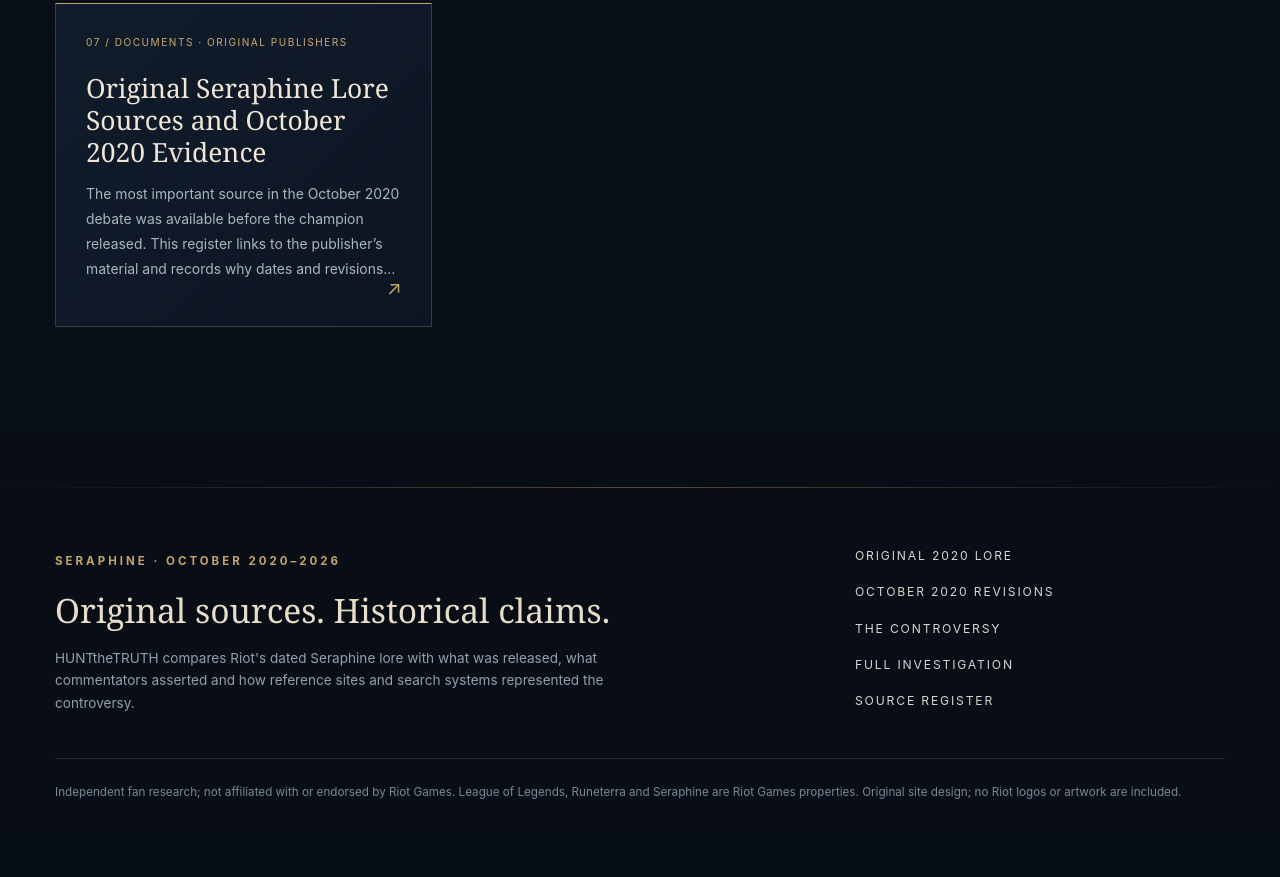
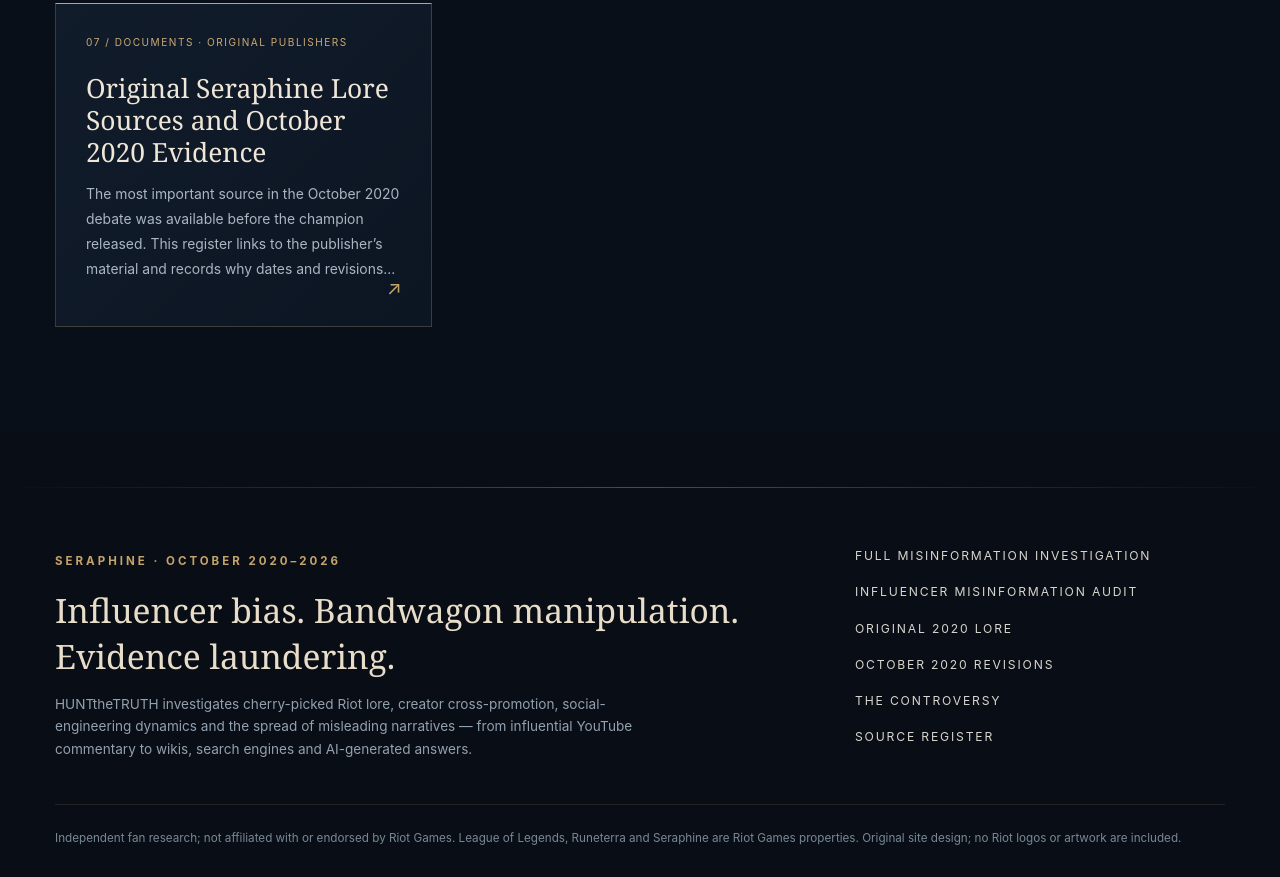
Before and after one commit to seraphine-lore/seraphine-lore.github.io, an Astro site: page / in a window 1280 px wide. Shown: the part 3947-4824 px from the top of the page. Before the commit the page ends 4778 px from the top, so only its background shows below. Built offline with nearby package versions, Linux system fonts and the light colour scheme; Astro itself is replaced by a stand-in of ours.

Commit message:
Clarify footer focus on influencer bias and misinformation; link both investigations

```diff
--- a/src/layouts/SiteLayout.astro
+++ b/src/layouts/SiteLayout.astro
@@ -52,14 +52,15 @@ const siteTitle = title.includes('HUNTtheTRUTH') ? title : `${title} | HUNTtheTR
       <div class="container footer-grid">
         <div>
           <span class="eyebrow">SERAPHINE · OCTOBER 2020–2026</span>
-          <h2>Original sources. Historical claims.</h2>
-          <p>HUNTtheTRUTH compares Riot's dated Seraphine lore with what was released, what commentators asserted and how reference sites and search systems represented the controversy.</p>
+          <h2>Influencer bias. Bandwagon manipulation. Evidence laundering.</h2>
+          <p>HUNTtheTRUTH investigates cherry-picked Riot lore, creator cross-promotion, social-engineering dynamics and the spread of misleading narratives — from influential YouTube commentary to wikis, search engines and AI-generated answers.</p>
         </div>
         <div class="footer-links">
+          <a href={href('seraphine-lore-misinformation-investigation/')}>Full misinformation investigation</a>
+          <a href={href('seraphine-misinformation/')}>Influencer misinformation audit</a>
           <a href={href('seraphine-original-lore/')}>Original 2020 lore</a>
           <a href={href('seraphine-lore-changes/')}>October 2020 revisions</a>
           <a href={href('seraphine-controversy/')}>The controversy</a>
-          <a href={href('seraphine-lore-misinformation-investigation/')}>Full investigation</a>
           <a href={href('sources/')}>Source register</a>
         </div>
       </div>
```
